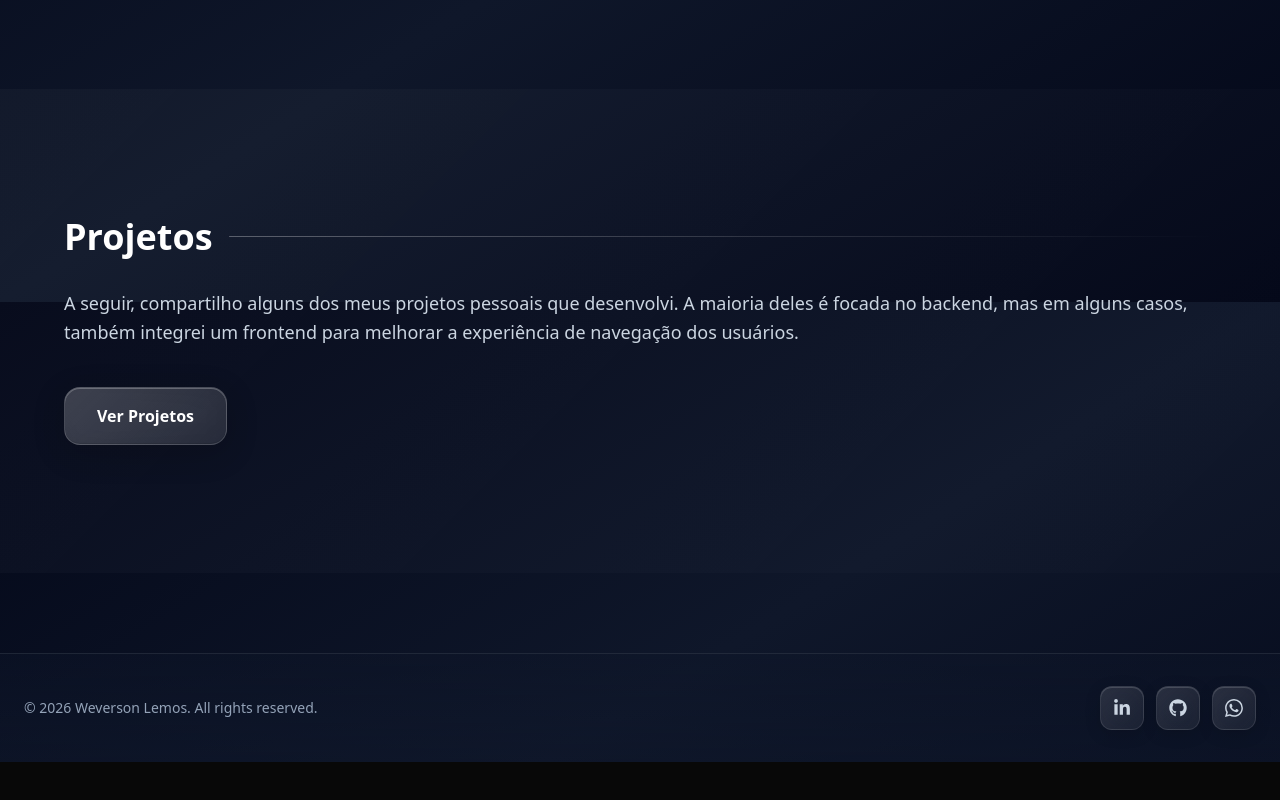
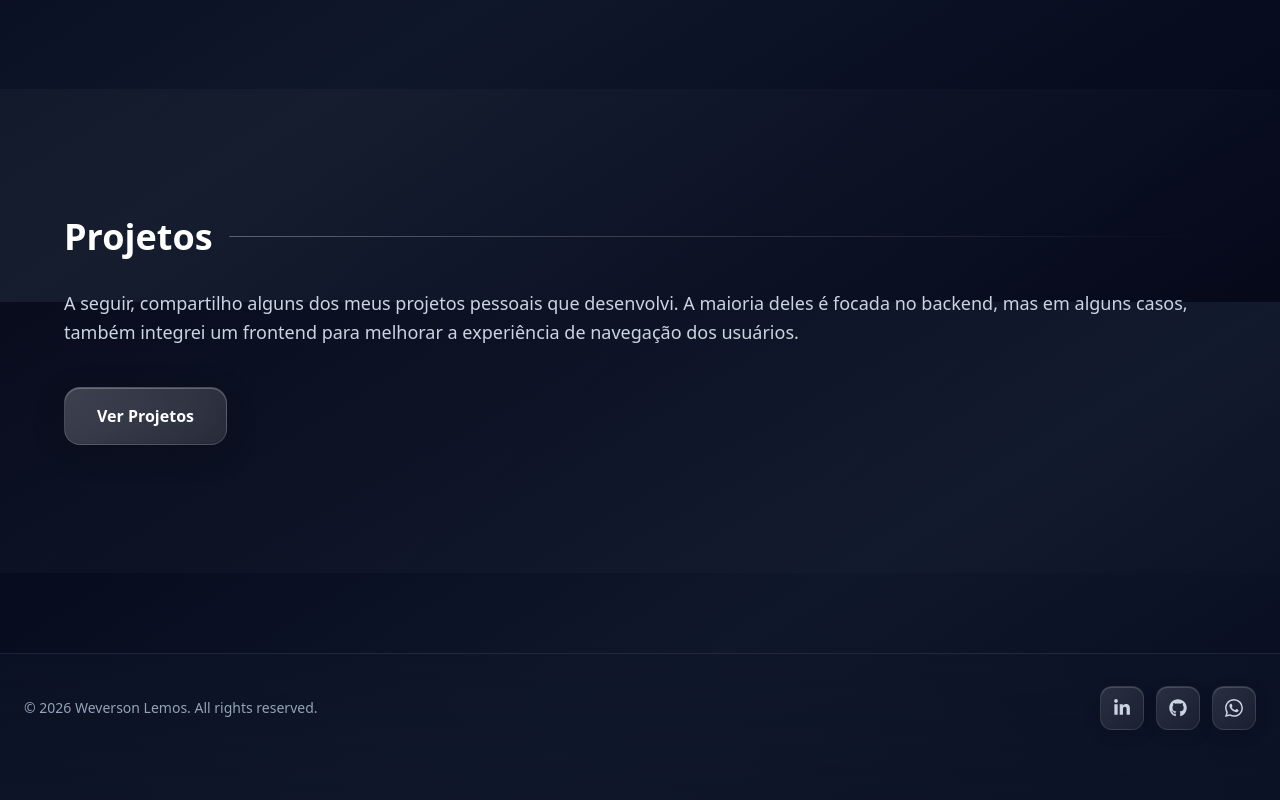
Before and after one commit to weversonl/portfolio, a React (Vite) app: page / in a window 1280 px wide. Shown: the part 2098-2898 px from the top of the page. Before the commit the page ends 2860 px from the top, so only its background shows below. Built offline with nearby package versions, Linux system fonts and the light colour scheme.

Commit message:
refactor: colorschema e theming

```diff
--- a/src/components/Footer.tsx
+++ b/src/components/Footer.tsx
@@ -2,7 +2,7 @@ import SocialNetworkContainer from "./SocialNetworkContainer";
 
 const Footer = () => {
   return (
-    <footer className="w-full py-8 mt-20">
+    <footer className="w-full pt-8 pb-20 sm:pb-24 mt-20">
       <div className="container mx-auto px-6">
         <div className="flex flex-col md:flex-row items-center justify-between gap-4">
           <p className="text-slate-400 text-sm">
```
